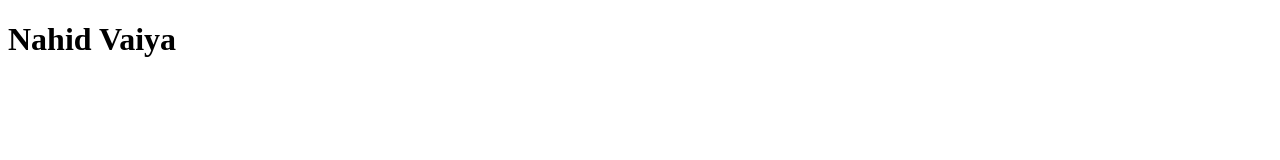
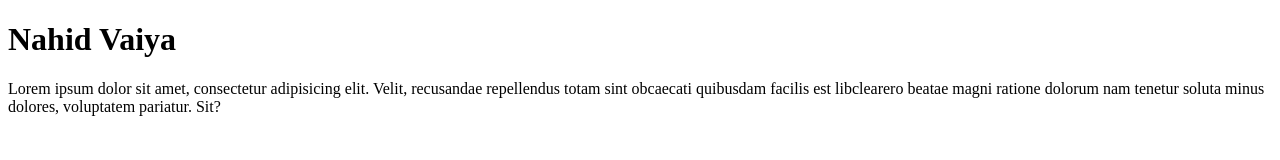
Before and after one commit to Nahid1828/First-Projects, a plain HTML site: page index.html in a window 1280 px wide. Drawn offline with Linux system fonts and the light colour scheme.

Commit message:
Add P Tag

```diff
--- a/index.html
+++ b/index.html
@@ -7,5 +7,6 @@
 </head>
 <body>
     <h1>Nahid Vaiya</h1>
+    <p>Lorem ipsum dolor sit amet, consectetur adipisicing elit. Velit, recusandae repellendus totam sint obcaecati quibusdam facilis est libclearero beatae magni ratione dolorum nam tenetur soluta minus dolores, voluptatem pariatur. Sit?</p>
 </body>
 </html>
```
